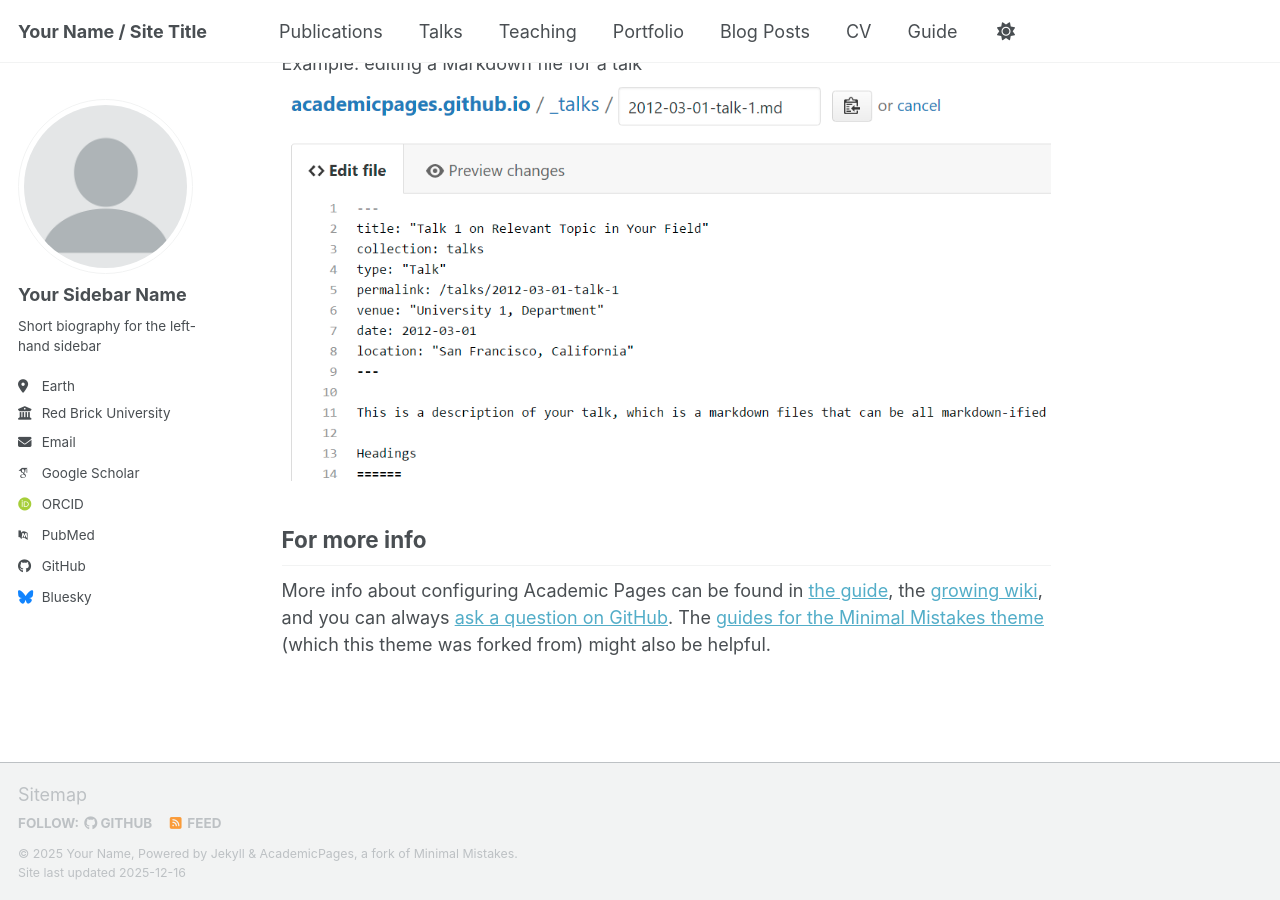
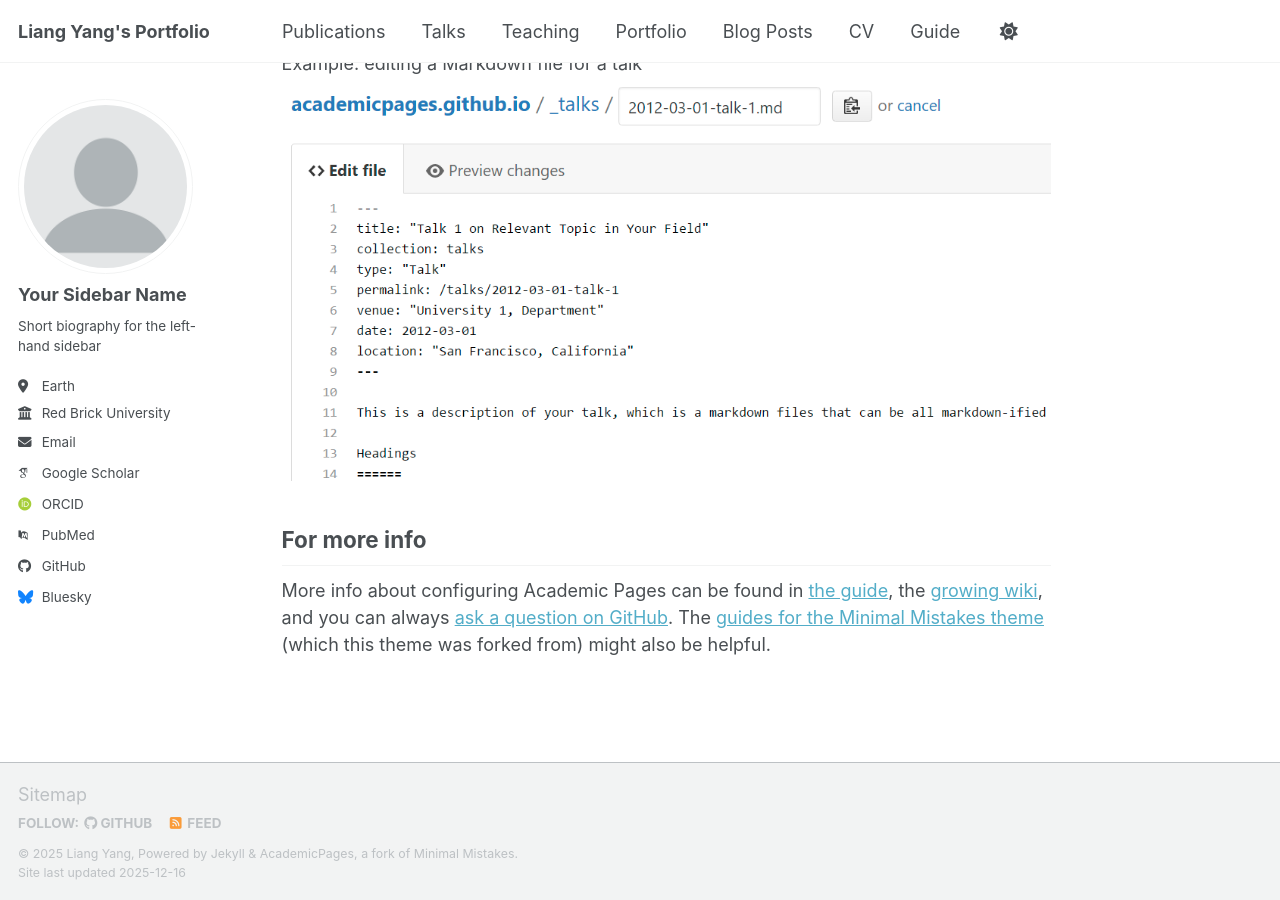
Before and after one commit to Groot-yang/Groot-yang.github.io, a Jekyll site: the page built from _pages/about.md, in a window 1280 px wide and 900 px high, scrolled down 2718 px. Built offline with Jekyll 4.4.1, drawn with Linux system fonts in a browser that asks for light colours; some web fonts are replaced; a script bundle is joined from its source files by our own code; library files that are not in the unit come from our copies.

Commit message:
name update

```diff
--- a/_config.yml
+++ b/_config.yml
@@ -9,10 +9,10 @@
 # Basic Site Settings
 locale                   : "en-US"
 site_theme               : "default" # Currently available options are "default", "air"
-title                    : "Your Name / Site Title"
+title                    : "Liang Yang's Portfolio"  # Update this with the title of your site
 title_separator          : "-"
-name                     : &name "Your Name"
-description              : &description "Your Name's academic portfolio"   # Update this with a general description of your site, this is the default if not overridden by a page
+name                     : &name "Liang Yang"
+description              : &description "I'm a PhD candidate in information systems (IS)."   # Update this with a general description of your site, this is the default if not overridden by a page
 url                      : https://academicpages.github.io # The base hostname & protocol for your site e.g. "https://[your GitHub username].github.io",
                                                            # or if you already have some other page hosted on Github then use "https://[your GitHub username].github.io/[Your Repo Name]"
 baseurl                  : "" # the subpath of your site, e.g. "/blog"
```
